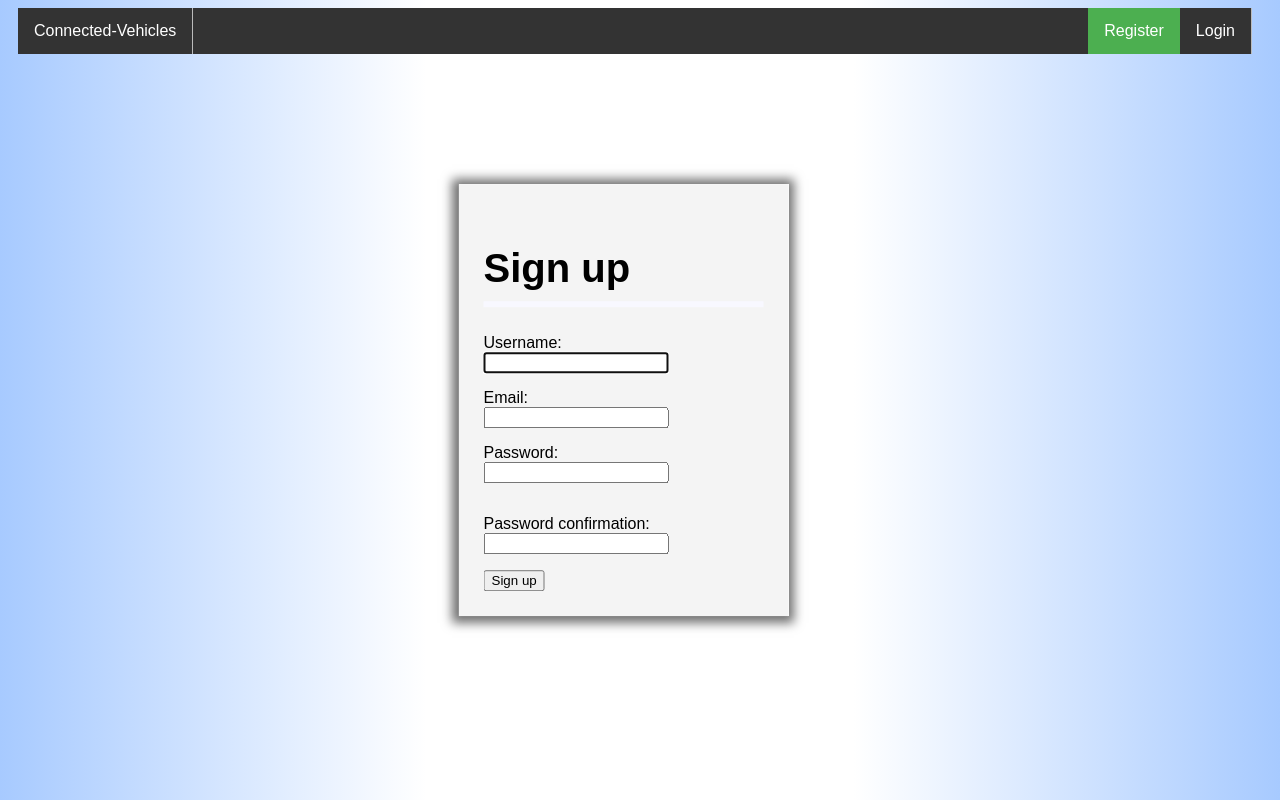
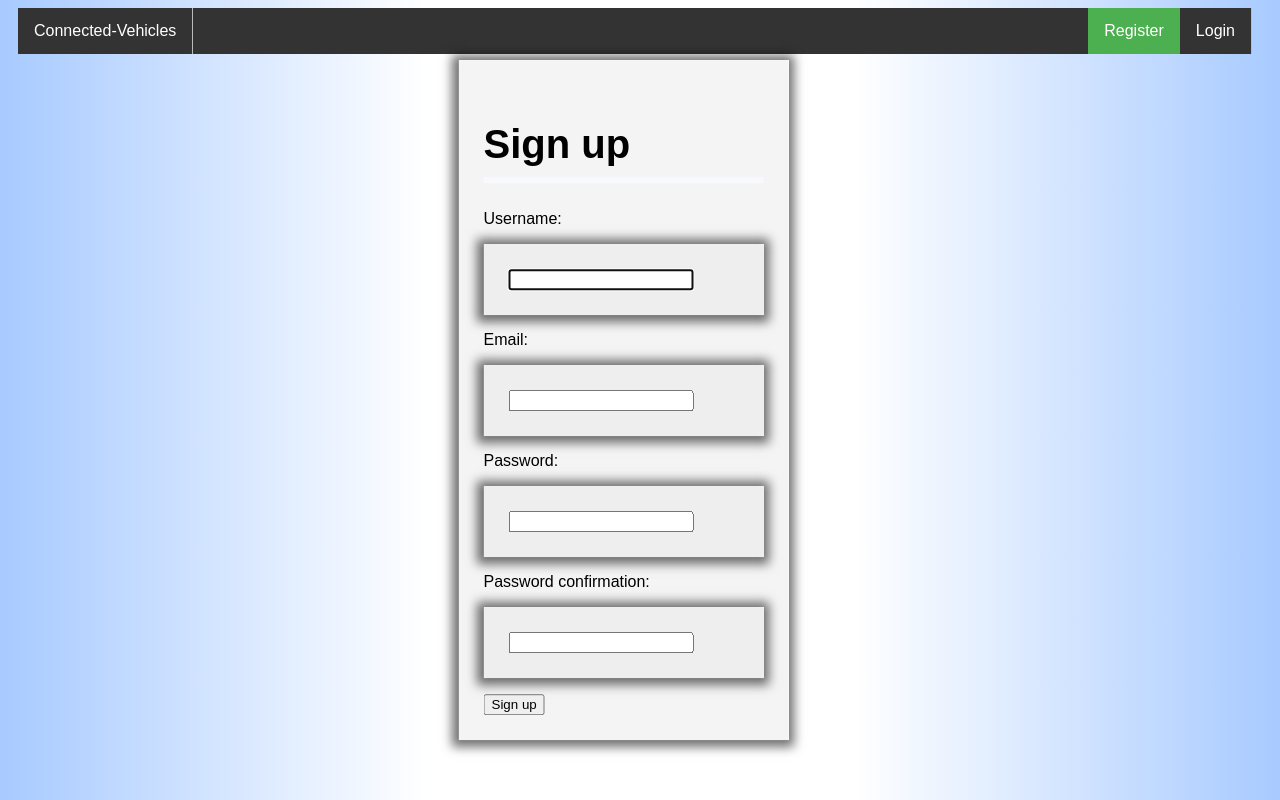
Before and after one commit to Nigel3005/connected_vehicles, a Django app: page /register in a window 1280 px wide. Run offline with Django 3.2, Linux system fonts and the light colour scheme; some libraries are stand-ins or nearby versions.

Commit message:
inputfield

```diff
--- a/templates/registration/register.html
+++ b/templates/registration/register.html
@@ -25,7 +25,7 @@
             {% for field in form %}
         <p>
             {{ field.label_tag }}<br>
-            {{ field }}
+            <div class="inputfield">{{ field }}</div>
             {% if field.help_text %}
                 <small style="display: None">{{ field.help_text }}</small>
             {% endif %}
```
